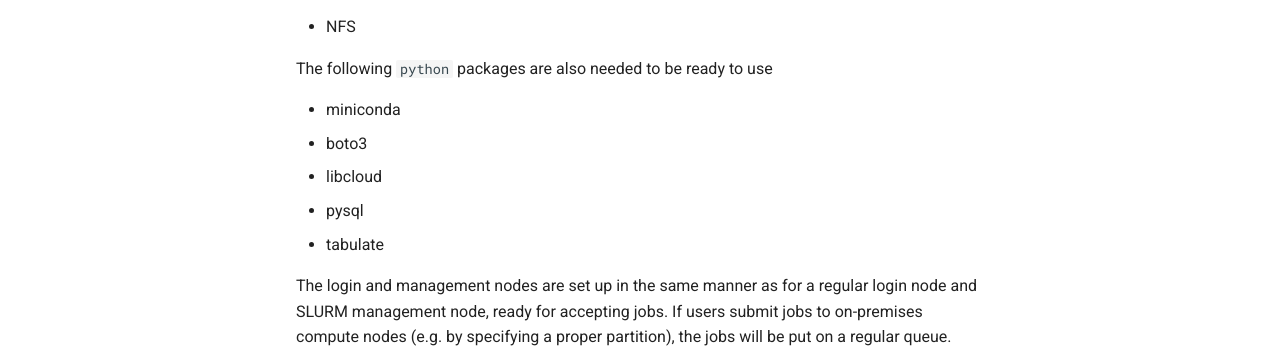
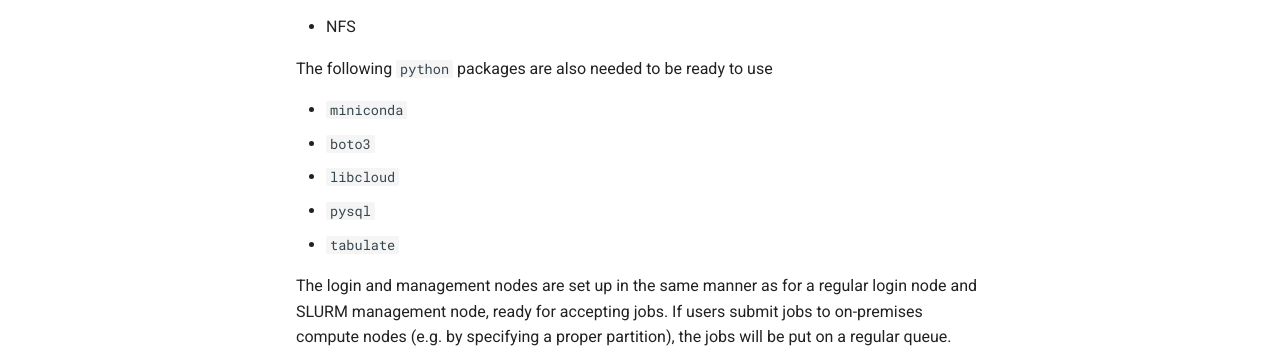
Before and after one commit to pnsinha/skyway, an MkDocs documentation site: the page built from docs/source/developer_overview.md, in a window 1280 px wide. Shown: the part 383-731 px from the top of the page. Built offline with MkDocs 1.6.1 and Material for MkDocs 9.7.7, drawn with Linux system fonts in a browser that asks for light colours.

```diff
--- a/docs/source/developer_overview.md
+++ b/docs/source/developer_overview.md
@@ -13,11 +13,11 @@ The login node and service (management) node should be installed the following s
 
 The following `python` packages are also needed to be ready to use
 
-* miniconda
-* boto3
-* libcloud
-* pysql
-* tabulate
+* `miniconda`
+* `boto3`
+* `libcloud`
+* `pysql`
+* `tabulate`
 
 The login and management nodes are set up in the same manner as for a regular login node and SLURM management node, ready for accepting jobs. If users submit jobs to on-premises compute nodes (e.g. by specifying a proper partition), the jobs will be put on a regular queue.
 
```
